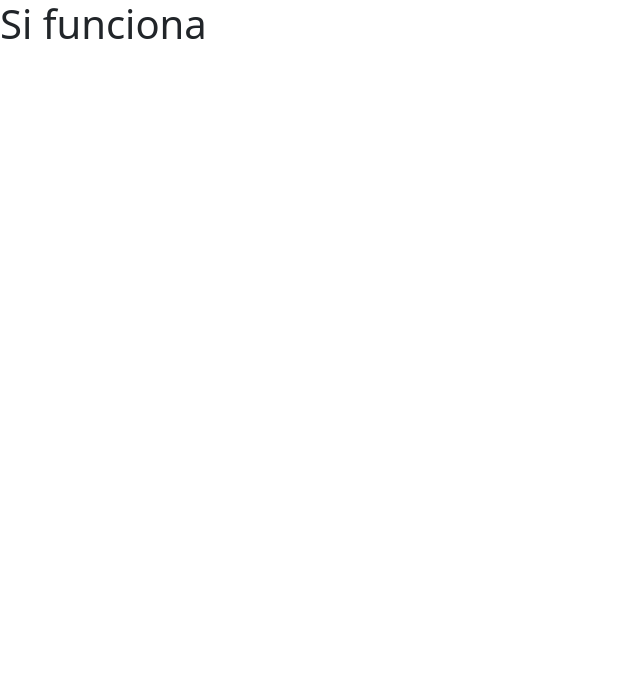
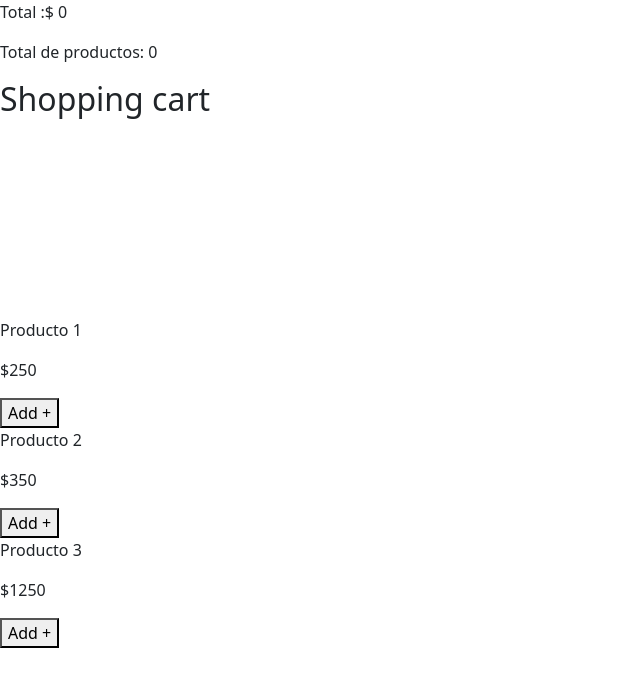
Before and after one commit to OzkrMebasser/Curso-react, a React (Create React App) app in the folder curso-react/: page /team in a window 1280 px wide. Shown: the top 686 px of the page, without its empty margins (0-640 px from the left). Built offline with nearby package versions, Linux system fonts and the light colour scheme.

Commit message:
UseReducer

```diff
--- a/curso-react/src/App.js
+++ b/curso-react/src/App.js
@@ -1,4 +1,4 @@
-import React from "react";
+import React, { useReducer } from "react";
 import { BrowserRouter as Router, Switch, Route } from "react-router-dom";
 import "bootstrap/dist/css/bootstrap.min.css";
 
@@ -10,22 +10,101 @@ import Team from "./views/Team";
 import { PokemonListProvider } from "./context/PokemonListContext";
 import { TeamProvider } from "./context/TeamContext";
 
+const initialState = {
+  total: 0,
+  items: []
+};
+
+const reducer = (state, action) => {
+  switch (action.type) {
+    case "add":
+      return {
+        total: state.total + parseInt(action.payload.price),
+        items: [...state.items, action.payload]
+      };
+
+    default:
+      return state;
+  }
+};
+
 const App = () => {
+  const [state, dispatch] = useReducer(reducer, initialState);
+  const handleIncrement = () => {
+    dispatch({ type: "incrementCount", payload: 12 });
+  };
   return (
-    <TeamProvider>
-      <PokemonListProvider>
-        <Router>
-          <Switch>
-            <Route path="/" exact>
-              <Home />
-            </Route>
-            <Route path="/team">
-              <Team />
-            </Route>
-          </Switch>
-        </Router>
-      </PokemonListProvider>
-    </TeamProvider>
+    // <TeamProvider>
+    //   <PokemonListProvider>
+    //     <Router>
+    //       <Switch>
+    //         <Route path="/" exact>
+    //           <Home />
+    //         </Route>
+    //         <Route path="/team">
+    //           <Team />
+    //         </Route>
+    //       </Switch>
+    //     </Router>
+    //   </PokemonListProvider>
+    // </TeamProvider>
+    <>
+      <p>Total :$ {state.total} </p>
+      <p>Total de productos: {state.items.length} </p>
+
+      <h2>Shopping cart</h2>
+      {state.items.map(item => (
+        <div>
+          <p>{item.name}</p>
+          <p>${item.price}</p>
+        </div>
+      ))}
+
+      <div style={{ marginTop: 200 }}>
+        <p>Producto 1</p>
+        <p>$250</p>
+        <button
+          onClick={() =>
+            dispatch({
+              type: "add",
+              payload: { name: "Producto 1", price: "250" }
+            })
+          }
+        >
+          Add +
+        </button>
+      </div>
+
+      <div>
+        <p>Producto 2</p>
+        <p>$350</p>
+        <button
+          onClick={() =>
+            dispatch({
+              type: "add",
+              payload: { name: "Producto 2", price: "350" }
+            })
+          }
+        >
+          Add +
+        </button>
+      </div>
+
+      <div>
+        <p>Producto 3</p>
+        <p>$1250</p>
+        <button
+          onClick={() =>
+            dispatch({
+              type: "add",
+              payload: { name: "Producto 3", price: "1250" }
+            })
+          }
+        >
+          Add +
+        </button>
+      </div>
+    </>
   );
 };
 
--- a/curso-react/src/components/SinglePokemon.jsx
+++ b/curso-react/src/components/SinglePokemon.jsx
@@ -6,8 +6,8 @@ import TeamContext from "../context/TeamContext";
 //Bootstrap components
 import { Card, Button } from "react-bootstrap";
 
-const SinglePokemon = ({ img, name, id }) => {
-  const { handleAddTeam, user } = useContext(TeamContext);
+const SinglePokemon = ({ img, name, id, team }) => {
+  const { handleAddTeam, user, handleRemoveTeam } = useContext(TeamContext);
 
   return (
     <Card style={{ width: "18rem", marginTop: 20 }}>
@@ -15,6 +15,7 @@ const SinglePokemon = ({ img, name, id }) => {
       <Card.Body>
         <Card.Title>{name}</Card.Title>
 
+        {!team ? (
           <Button
             variant={
               user.team.some(idList => idList === id) ? "danger" : `success`
@@ -26,6 +27,11 @@ const SinglePokemon = ({ img, name, id }) => {
               ? "Already in my team"
               : "Add to my team"}
           </Button>
+        ) : (
+          <Button variant="danger" onClick={() => handleRemoveTeam(id)}>
+            Delete
+          </Button>
+        )}
       </Card.Body>
     </Card>
   );
--- a/curso-react/src/context/TeamContext.jsx
+++ b/curso-react/src/context/TeamContext.jsx
@@ -4,7 +4,7 @@ const TeamContext = createContext();
 
 const trainer = {
   name: "Daniel",
-  team: []
+  team: [1, 2, 3]
 };
 
 const TeamProvider = ({ children }) => {
@@ -19,8 +19,14 @@ const TeamProvider = ({ children }) => {
   };
 
   const handleRemoveTeam = id => {
-    // setUser({ ...user, team: [...user.team, id] });
-    alert(id);
+    console.log(user.team.length);
+    setUser({
+      ...user,
+      team:
+        user.team.length === 1
+          ? []
+          : user.team.filter(pokemon => pokemon !== id)
+    });
   };
 
   console.log(user);
--- a/curso-react/src/views/Team.jsx
+++ b/curso-react/src/views/Team.jsx
@@ -1,10 +1,62 @@
-import React from "react";
+import React, { useContext, useEffect, useState } from "react";
+import { Link } from "react-router-dom";
+import { Button } from "react-bootstrap";
+//Components
+import Header from "../components/Header";
+import SinglePokemon from "../components/SinglePokemon";
+
+//Context
+import PokemonListContext from "../context/PokemonListContext";
+import TeamContext from "../context/TeamContext";
 
 const Team = () => {
+  const { list } = useContext(PokemonListContext);
+  const { user } = useContext(TeamContext);
+
+  const [myTeam, setMyTeam] = useState([]);
+
+  const styles = {
+    display: "flex",
+    justifyContent: "space-between",
+    alignItems: "center",
+    flexWrap: "wrap",
+    width: "70%",
+    margin: "auto",
+    marginTop: 20
+  };
+
+  useEffect(() => {
+    let found = [];
+    user.team.forEach(element => {
+      found = [...found, list.find(pokemon => pokemon.id === element)];
+    });
+    setMyTeam(found);
+  }, [user.team]);
+
   return (
-    <div>
-      <h1>Si funciona</h1>
-    </div>
+    <>
+      <Header />
+      <div style={styles}>
+        {myTeam?.length > 0 &&
+          myTeam.map(pokemon => (
+            <SinglePokemon
+              key={pokemon.id}
+              img={pokemon.img}
+              name={pokemon.name}
+              id={pokemon.id}
+              team={true}
+            />
+          ))}
+      </div>
+      {!myTeam.length > 0 && (
+        <div style={{ textAlign: "center", marginTop: 20 }}>
+          <h2>Not pokemon found</h2>
+          <Button variant="success">
+            <Link to="/">Add pokemon</Link>
+          </Button>
+        </div>
+      )}
+    </>
   );
 };
 
```
Lines whose indentation alone changed are shown as unchanged.
